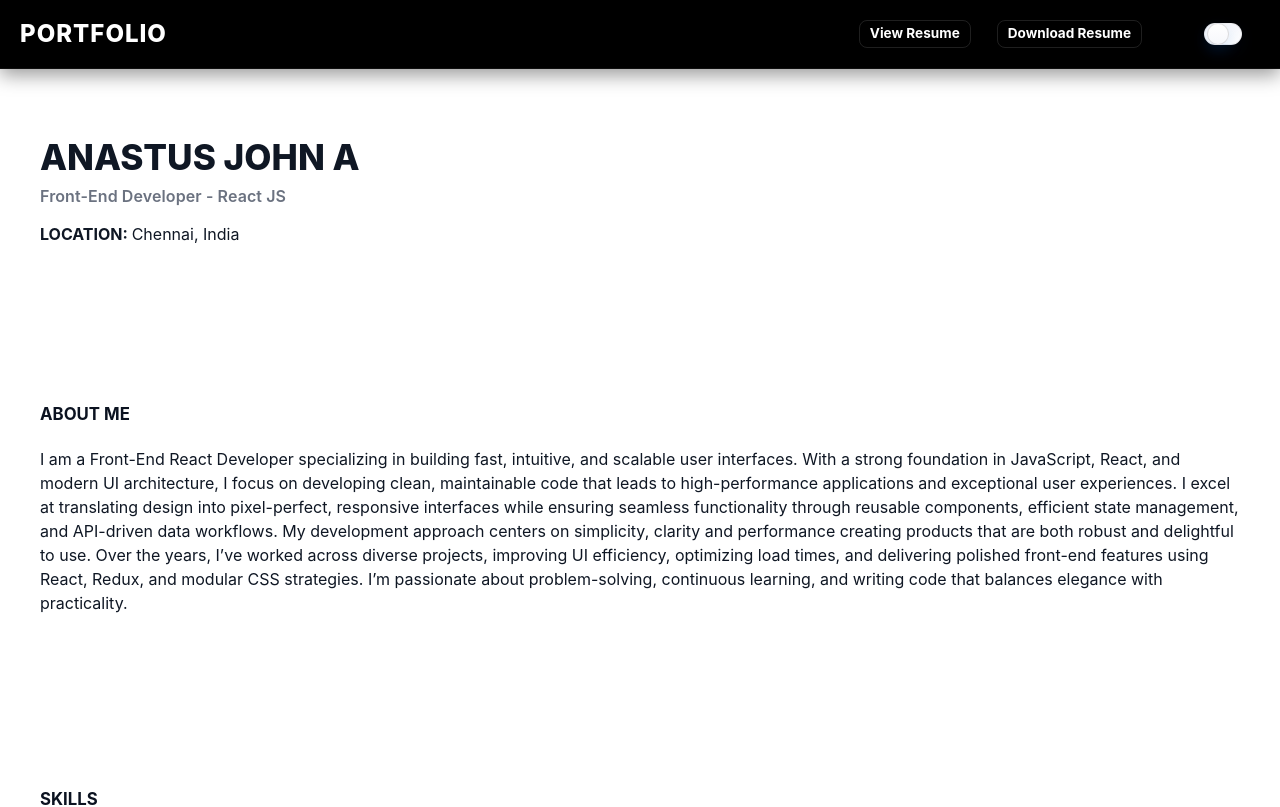
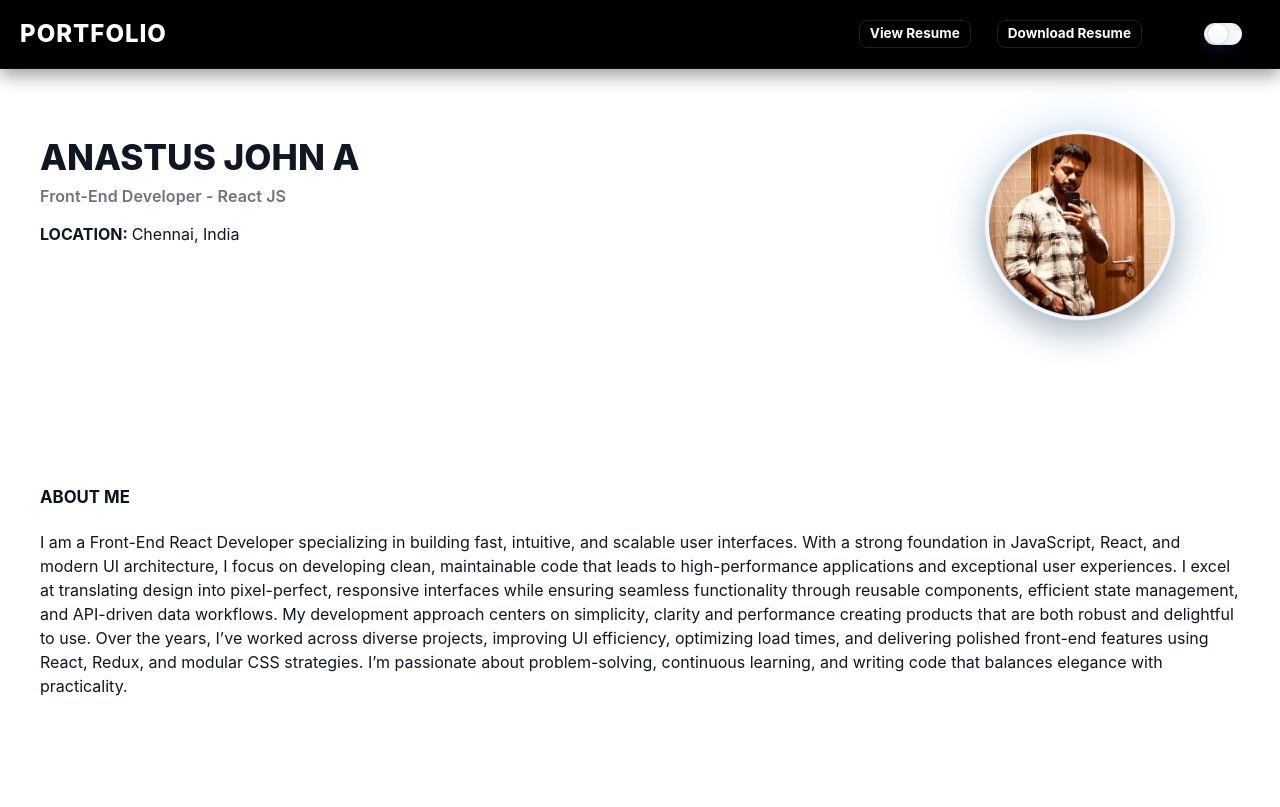
Before and after one commit to Anastus/Portfolio-2025, a React (Create React App) app: page / in a window 1280 px wide. Shown: the top 807 px of the page. Built offline with nearby package versions, Linux system fonts and the light colour scheme.

Commit message:
Updated Profile Picture

```diff
--- a/src/components/Hero.js
+++ b/src/components/Hero.js
@@ -24,6 +24,11 @@ export default function Hero(){
           </div> */}
         </div>
 
+        <div className="hero-photo-wrap">
+  <div className="photo-frame">
+    <img src="/profile.jpg" alt="Profile" className="hero-photo" />
+  </div>
+</div>
 
       </div>
     </motion.section>
--- a/src/styles.css
+++ b/src/styles.css
@@ -1058,3 +1058,64 @@ html[data-theme="dark"] h2, html[data-theme="dark"] h3, html[data-theme="dark"]
   transform: translateY(-2px);
   box-shadow: 0 8px 20px rgba(2,6,23,0.18);
 }
+
+/* ===========================
+   HERO PHOTO — Floating Glow
+   =========================== */
+
+   .hero-photo-wrap {
+    display: flex;
+    justify-content: center;
+    align-items: center;
+  }
+
+  .photo-frame {
+    position: relative;
+    width: 190px;
+    height: 190px;
+    border-radius: 50%;
+    overflow: visible;
+    animation: float 4.5s ease-in-out infinite;
+  }
+
+  /* Soft floating animation */
+  @keyframes float {
+    0% { transform: translateY(0px); }
+    50% { transform: translateY(-12px); }
+    100% { transform: translateY(0px); }
+  }
+
+  /* glowing ring */
+  .photo-frame::before {
+    content: "";
+    position: absolute;
+    inset: -12px;
+    border-radius: 50%;
+    background: radial-gradient(
+      circle,
+      rgba(0, 132, 255, 0.35),
+      rgba(0, 0, 0, 0)
+    );
+    filter: blur(22px);
+    animation: pulseGlow 3.5s ease-in-out infinite;
+  }
+
+  /* subtle pulsing aura */
+  @keyframes pulseGlow {
+    0%, 100% { opacity: 0.6; transform: scale(0.95); }
+    50%      { opacity: 1;   transform: scale(1.05); }
+  }
+
+  /* actual photo */
+  .hero-photo {
+    width: 190px;
+    height: 190px;
+    border-radius: 50%;
+    object-fit: cover;
+    position: relative;
+    z-index: 2;
+    border: 4px solid rgba(255, 255, 255, 0.4);
+    box-shadow:
+      0 12px 32px rgba(0,0,0,0.25),
+      inset 0 1px 2px rgba(255,255,255,0.5);
+  }
```
Also changed, not shown: public/profile.jpg (added).
